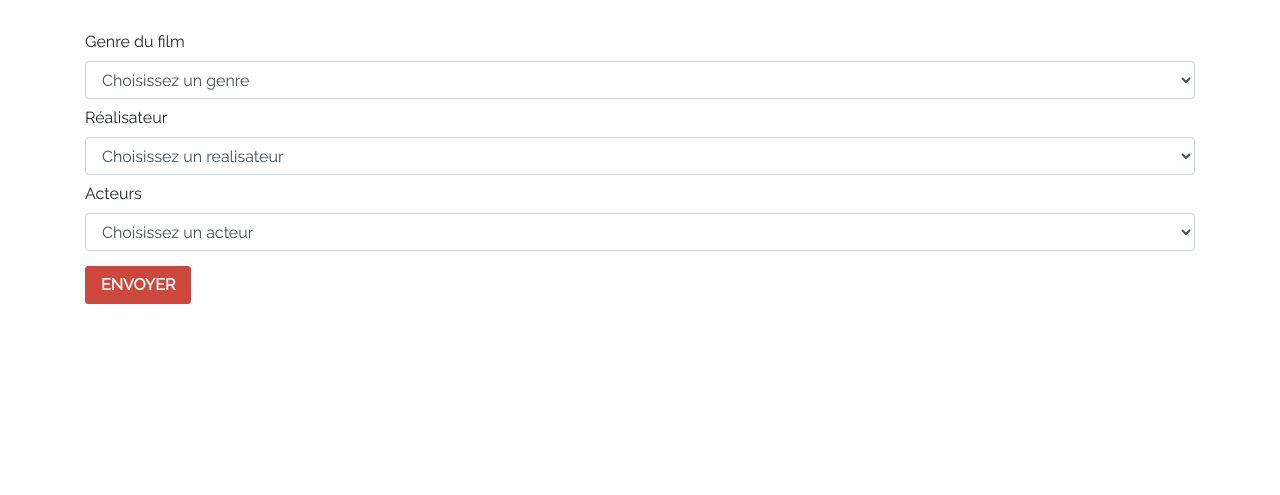
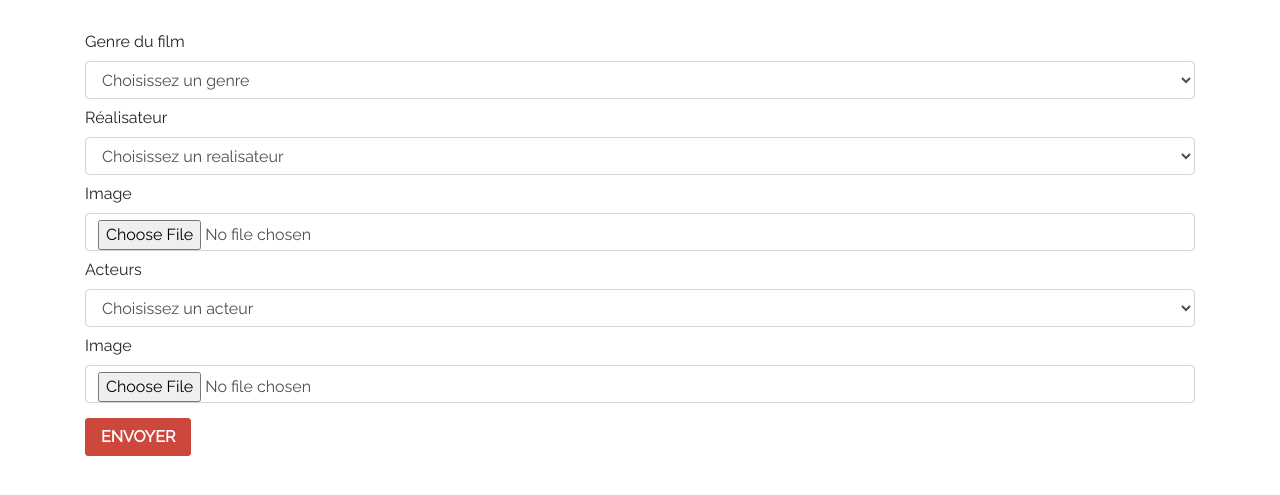
Before and after one commit to karen-ifrt/KMK-Movie, a PHP site: page /Views/FormplusView.php in a window 1280 px wide. Shown: the part 259-754 px from the top of the page. Run offline with PHP 8.4, Linux system fonts and the light colour scheme; the template is opened without the code that fills it, so the values that code supplies are empty.

Commit message:
Update FormplusView.php

```diff
--- a/Views/FormplusView.php
+++ b/Views/FormplusView.php
@@ -29,6 +29,8 @@ include 'header.php';
 			};
 			?>
 		</select>
+		<label class="col-form-label " for="imagerealisateur">Image</label>
+		<input class="form-control" type="file" name="picreal" accept="image/*">
 		<label class="col-form-label " for="acteur">Acteurs</label>
 		<select name="acteur"class="form-control">
 		<?php
@@ -37,6 +39,8 @@ include 'header.php';
                         echo '<option>'. $acteur['nom'] .'</option>';
 					};   ?>
 		</select>
+		<label class="col-form-label " for="imageacteur">Image</label>
+		<input class="form-control" type="file" name="picact" accept="image/*">
 		<input class="btn-valider"type="submit" name="submit" value="Envoyer">
 		</div>
 	</form>
```
